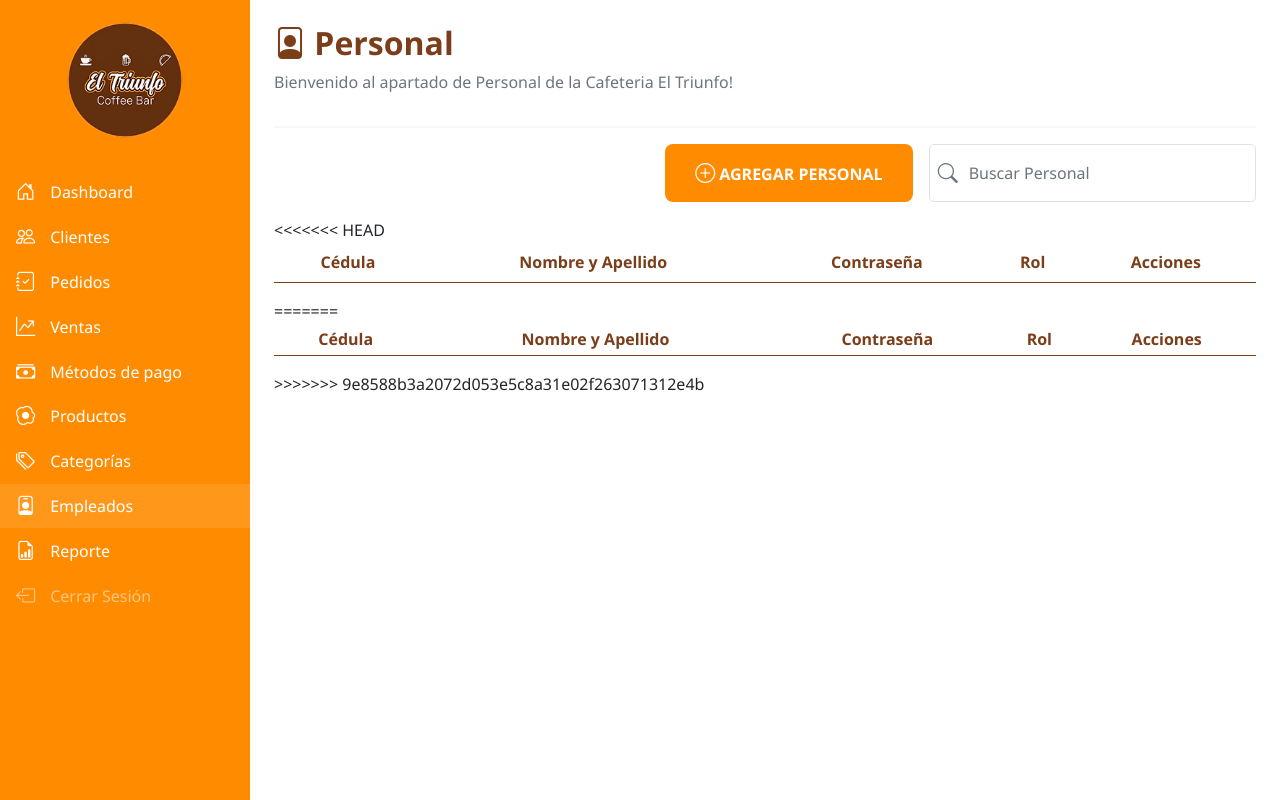
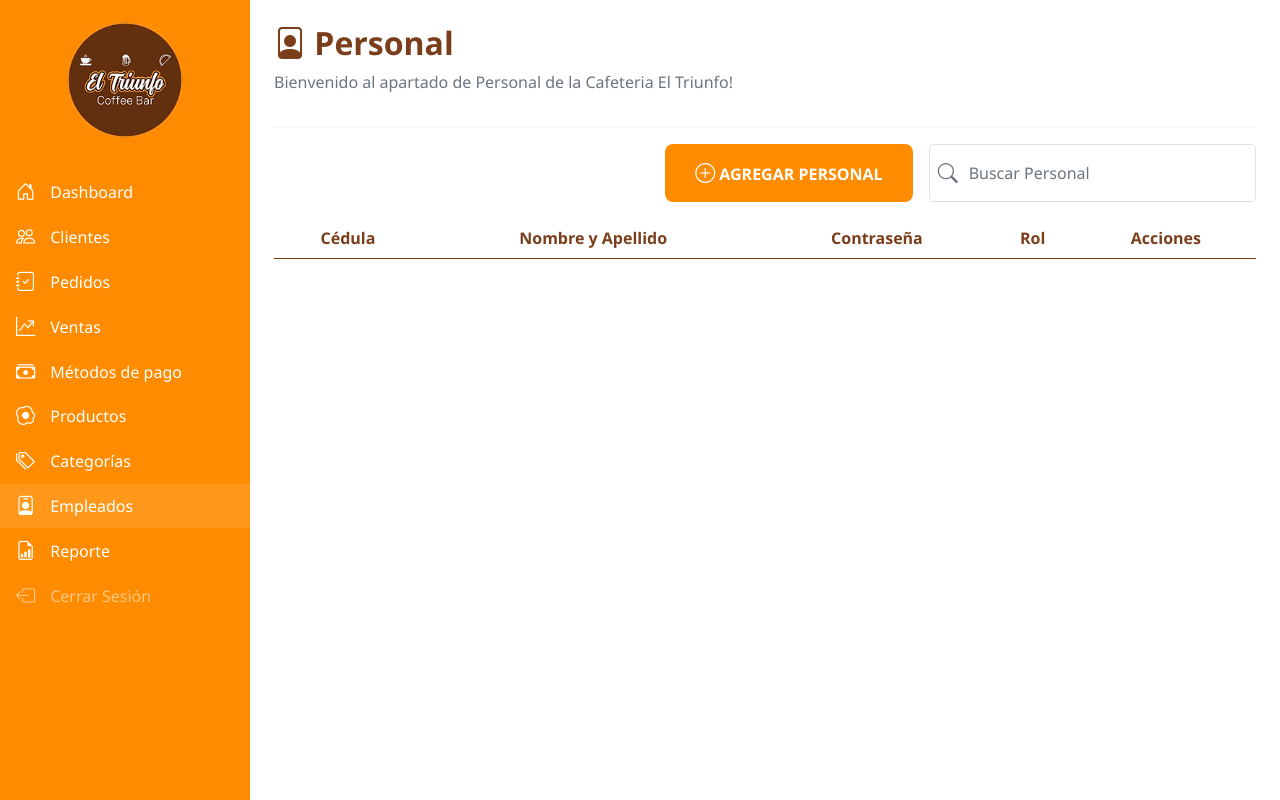
Before and after one commit to Yochi22/cafeteria-el-triunfo, a PHP site: page /index.php?pagina=personal in a window 1280 px wide. Run offline with PHP 8.4, Linux system fonts and the light colour scheme; data that the repository does not hold is empty.

Commit message:
Solución de Errores

```diff
--- a/modelo/personal.php
+++ b/modelo/personal.php
@@ -27,8 +27,7 @@ class personal extends datos{
     function get_rol($valor){ $this->rol = $valor; }
     function get_estado($valor){ $this->estado = $valor; }
 
-
-
+    // funcion de Registrar Cliente
     function incluir(){
         $co = $this->conecta();
         $co->setAttribute(PDO::ATTR_ERRMODE, PDO::ERRMODE_EXCEPTION);
--- a/vista/clientes.php
+++ b/vista/clientes.php
@@ -53,8 +53,7 @@
             </div>
 
             <!-- lista de Clientes -->
-            <div class="table-responsive">
-            <table class="table table-hover align-items-center text-center table-sm">
+            <table class="table table-hover align-items-center text-center">
                 <thead class="text-dashboard border-bottom">
                     <tr>
                         <th>Cédula</th>
@@ -68,7 +67,6 @@
 
                 </tbody>
             </table>
-            </div>
 
             <!-- seccion del modal -->
             <div class="modal fade" id="modal_cliente" tabindex="-1" aria-labelledby="modal_cliente_label" aria-hidden="true">
--- a/vista/personal.php
+++ b/vista/personal.php
@@ -48,7 +48,6 @@
 
             </div>
 
-<<<<<<< HEAD
             <table class="table table-hover align-items-center text-center">
                 <thead class="text-dashboard border-bottom">
                     <tr>
@@ -63,25 +62,6 @@
 
                 </tbody>
             </table>
-=======
-            <div class="table-responsive">
-                <table class="table table-hover align-items-center text-center table-sm">
-                    <thead class="text-dashboard border-bottom">
-                        <tr>
-                            <th>Cédula</th>
-                            <th>Nombre y Apellido</th>
-                            <th>Contraseña</th>
-                            <th>Rol</th>
-                            <th>Acciones</th>
-                        </tr>
-                    </thead>
-                    <tbody id="listaPersonal" class="text-center">
-
-                    </tbody>
-                </table>
-            </div>
-
->>>>>>> 9e8588b3a2072d053e5c8a31e02f263071312e4b
 
             <div class="modal fade" id="modal_personal" tabindex="-1" aria-labelledby="modal_personal_label" aria-hidden="true">
                 <div class="modal-dialog modal-dialog-centered">
```
